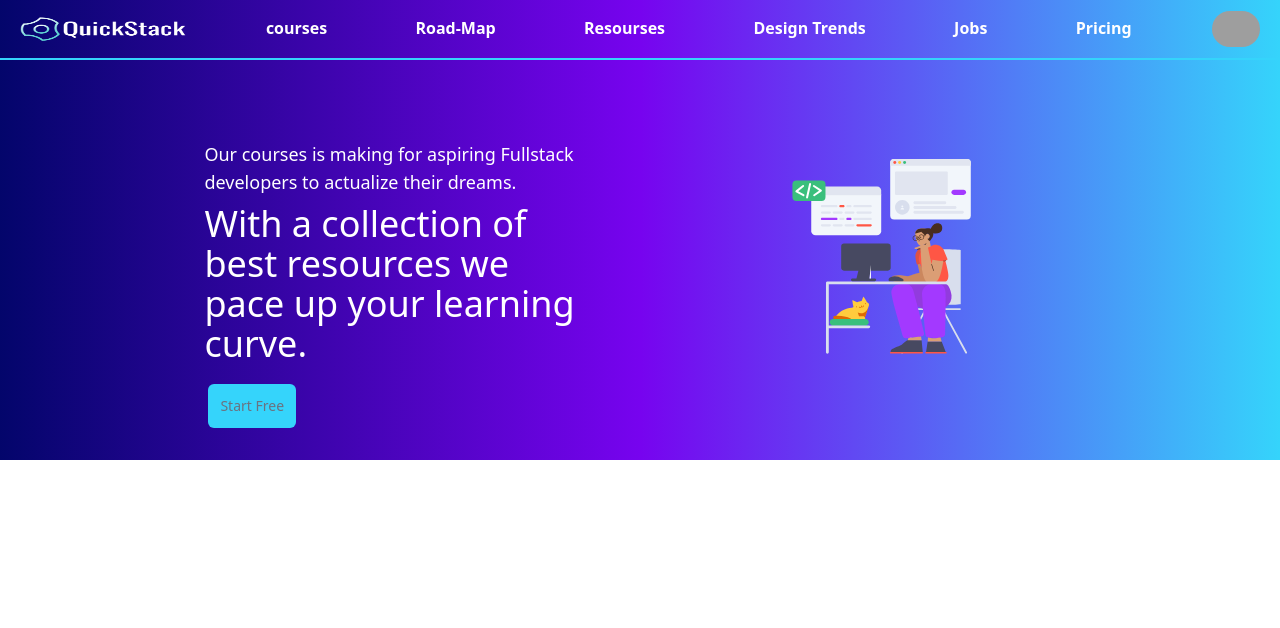
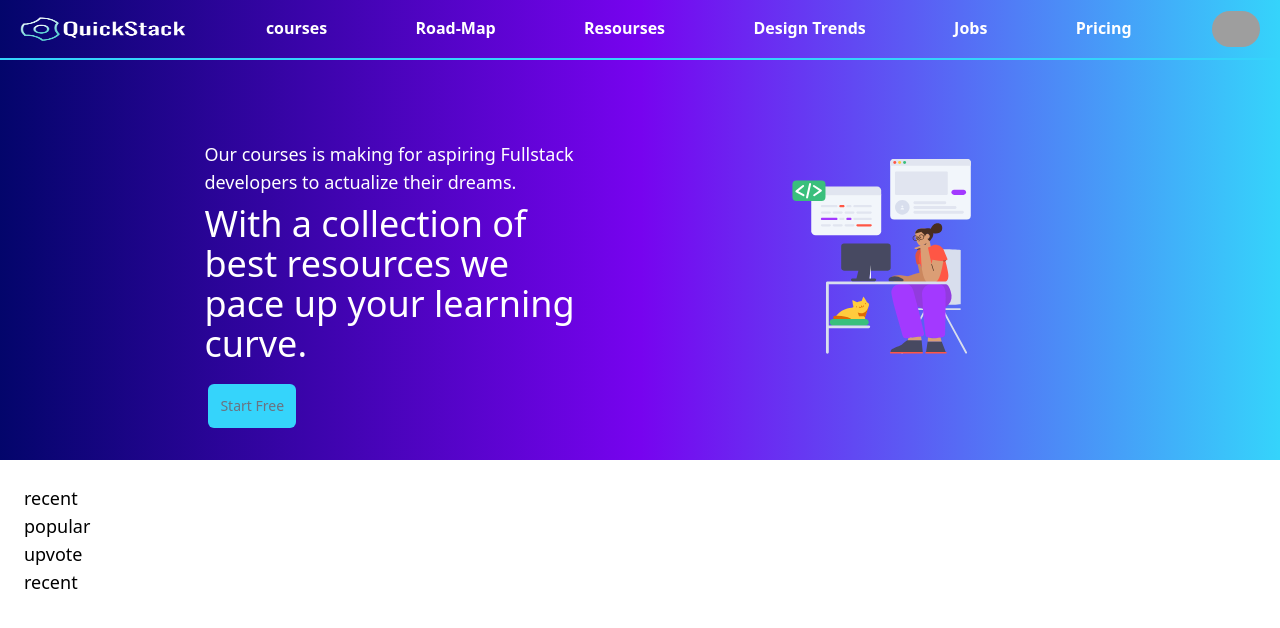
Before and after one commit to CodexpathCommunity/QuickStack, a Next.js app: page / in a window 1280 px wide. Shown: the top 628 px of the page. Built offline with nearby package versions, Linux system fonts and the light colour scheme; grey boxes are pictures that could not be loaded.

Commit message:
started the contents section

```diff
--- /dev/null
+++ b/components/Contents.js
@@ -0,0 +1,16 @@
+function Contents() {
+  return (
+    <div className="flex flex-col w-full p-5">
+      <div className="flex items-start space-x-8 ">
+        <div className="p-1 border-transparent hover:text-blue hover:border-blue-500 text-lg">
+          <h3>recent</h3>
+          <h3>popular</h3>
+          <h3>upvote</h3>
+          <h3>recent</h3>
+        </div>
+      </div>
+    </div>
+  );
+}
+
+export default Contents;
--- a/pages/index.js
+++ b/pages/index.js
@@ -6,6 +6,7 @@ import { useState } from "react";
 import Header from "../components/Header";
 import SideNav from "../components/SideNav";
 import Hero from "../components/Hero";
+import Contents from "../components/Contents";
 
 export default function Home() {
   const [showNav, setShowNav] = useState(false);
@@ -26,8 +27,8 @@ export default function Home() {
 
       <Header showNav={showNav} setShowNav={setShowNav} links={links} />
       <SideNav showNav={showNav} setShowNav={setShowNav} links={links} />
-
       <Hero />
+      <Contents />
     </div>
   );
 }
```
